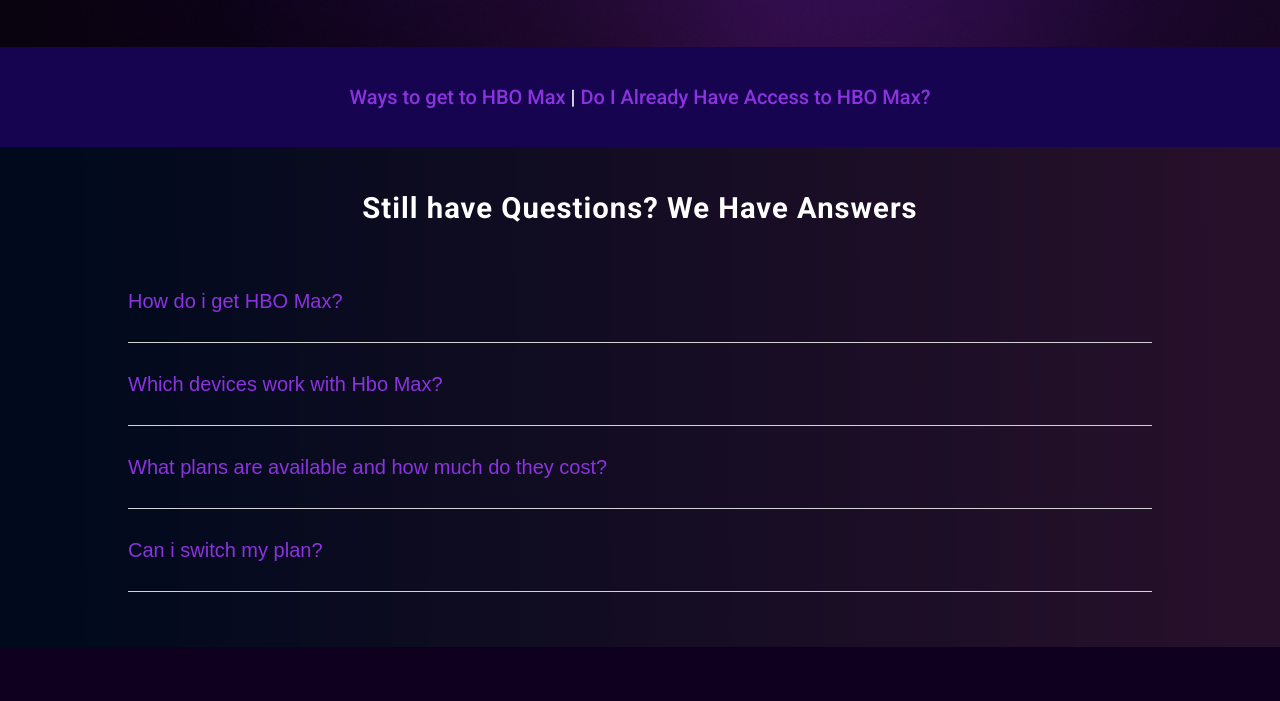
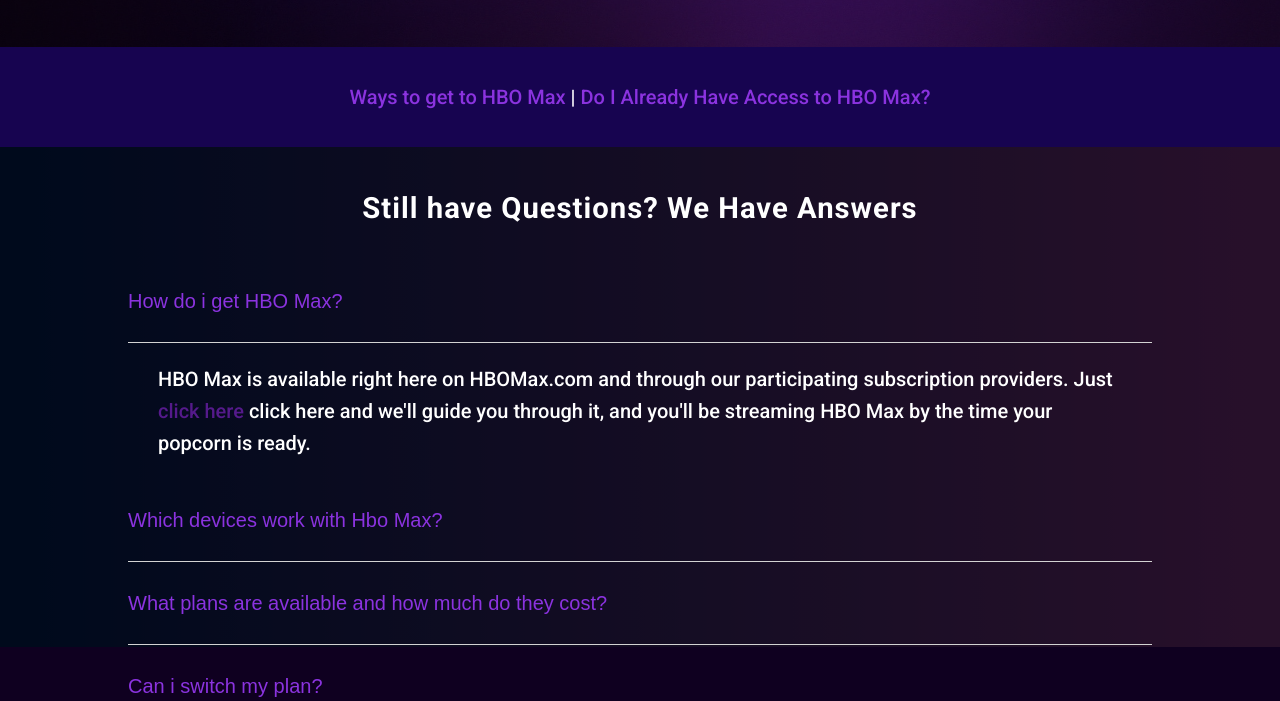
Before and after one commit to wildypj/HBOMAX-page, a plain HTML site: page index.html in a window 1280 px wide. Both pictures are taken after a click on the button "How do i get HBO Max?". Shown: the part 2403-3104 px from the top of the page. Drawn offline with Linux system fonts and the light colour scheme.

Commit message:
Second Commit

```diff
--- a/css/style.css
+++ b/css/style.css
@@ -408,10 +408,6 @@ img{
 
 }
 
-.quest-lst-btn ul{
-    list-style-type:  none;
-}
-
 
 .quest-lst-btn {
     font-size: 1.25rem;
@@ -444,6 +440,18 @@ img{
     color: #fff;
 }
 
+.panel{
+    padding: 20px 30px;
+    font-size: 20px;
+    font-weight: 400;
+    display: none;
+}
+.panel a{
+    text-decoration: none;
+}
+.panel a:hover{
+    color: #fff;
+}
 
 /* Footer */
 
--- a/index.html
+++ b/index.html
@@ -131,11 +131,8 @@
                 <h3>Still have Questions? We Have Answers</h3>
             </div>
             <div class="quest-lst-btn">
-                <ul class="lst-btn">
-                    <li>
-                        <button class="quest-btn">How do i get HBO Max?</button>
-                            <!-- <div class="quest-sub-container">
-                                <div class="quest-sub-txt" >
+                <button class="accordion">How do i get HBO Max?</button>
+                    <div class="panel" >
                         <p>
                             HBO Max is available right here on HBOMax.com and
                             through our participating subscription providers.
@@ -143,18 +140,36 @@
                             and you'll be streaming HBO Max by the time your popcorn is ready.
                          </p>
                     </div>
-                            </div> -->
-                    </li>
-                    <li>
-                        <button class="quest-btn">Which devices work with Hbo Max?<span></span></button>
-                    </li>
-                    <li>
-                        <button class="quest-btn">What plans are available and how much do they cost?<span></span></button>
-                    </li>
-                    <li>
-                        <button class="quest-btn">Can i switch my plan?<span></span></button>
-                    </li>
-                </ul>
+
+                <button class="accordion">Which devices work with Hbo Max?<span></span></button>
+                    <div class="panel" >
+                        <p>
+                            HBO Max is available right here on HBOMax.com and
+                            through our participating subscription providers.
+                            Just <a href="">click here</a> click here and we'll guide you through it,
+                            and you'll be streaming HBO Max by the time your popcorn is ready.
+                         </p>
+                    </div>
+                <button class="accordion">What plans are available and how much do they cost?<span></span></button>
+                    <div class="panel" >
+                        <p>
+                            HBO Max is available right here on HBOMax.com and
+                            through our participating subscription providers.
+                            Just <a href="">click here</a> click here and we'll guide you through it,
+                            and you'll be streaming HBO Max by the time your popcorn is ready.
+                         </p>
+                    </div>
+
+                <button class="accordion">Can i switch my plan?<span></span></button>
+                    <div class="panel" >
+                        <p>
+                            HBO Max is available right here on HBOMax.com and
+                            through our participating subscription providers.
+                            Just <a href="">click here</a> click here and we'll guide you through it,
+                            and you'll be streaming HBO Max by the time your popcorn is ready.
+                         </p>
+                    </div>
+
             </div>
         </div>
     </section>
--- a/js/main.js
+++ b/js/main.js
@@ -1,15 +1,14 @@
+const questBtn = document.querySelectorAll('.accordion');
 
-const questSubText = document.querySelector('.quest-sub-txt');
-const questBtn = document.querySelectorAll('.lst-btn li button');
+questBtn.forEach(button => button.addEventListener('click', showHidePanel))
 
-console.log(questBtn);
+function showHidePanel(){
+    this.classList.toggle("active");
 
-
-//  listen for Question Button Click
-questBtn.forEach(button => button.addEventListener('click', closeTexts));
-
-
-function closeText() {
-
-    questSubText.style.display="none";
+    var panel = this.nextElementSibling;
+    if(panel.style.display === "block"){
+        panel.style.display = "none";
+    } else{
+        panel.style.display = "block";
+    }
 }
```
Lines whose indentation alone changed are shown as unchanged.
